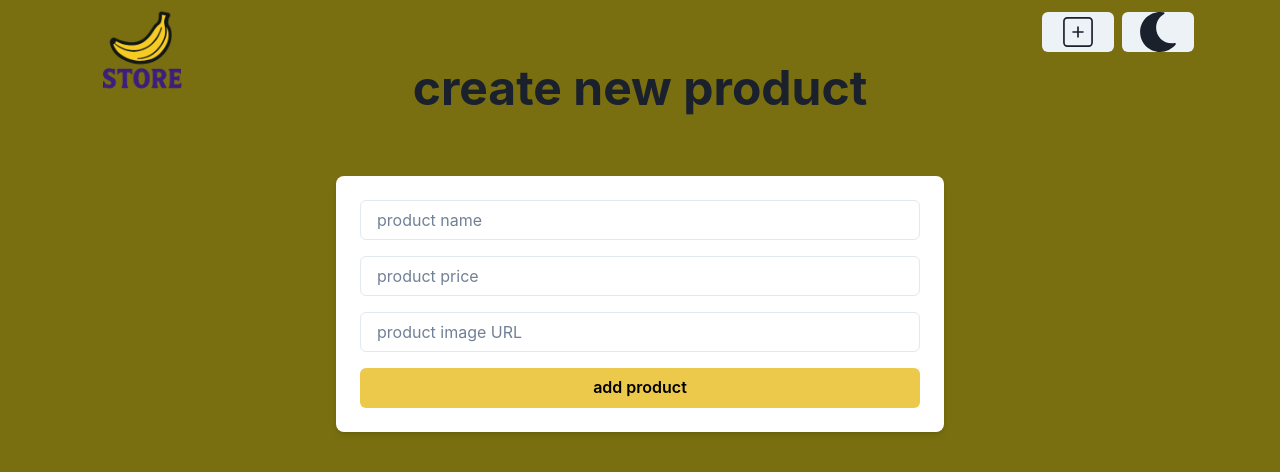
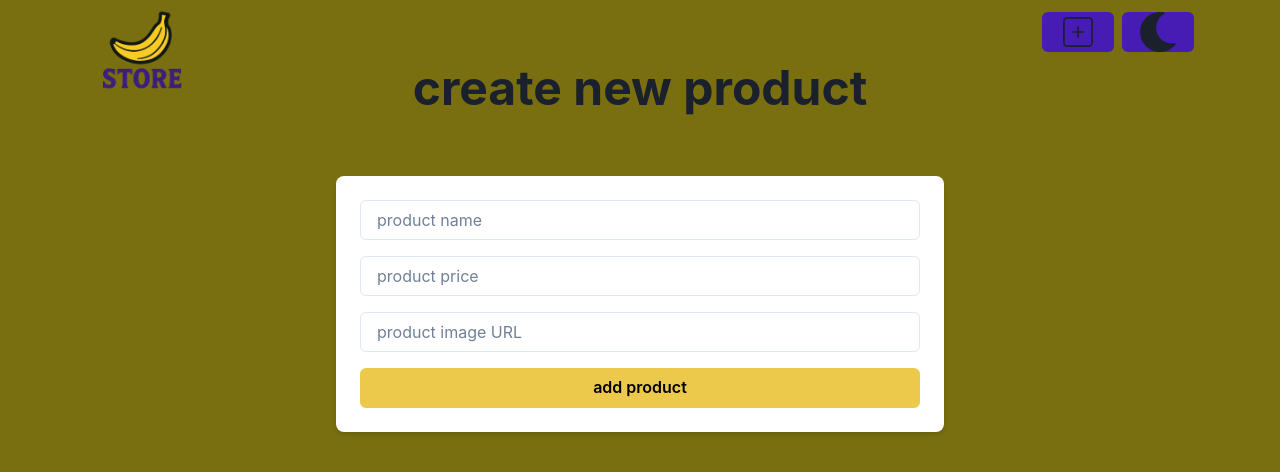
Before and after one commit to raizy21/banana-store, a React (Vite) app in the folder frontend/: page /create in a window 1280 px wide. Shown: the top 472 px of the page. Built offline with nearby package versions, Linux system fonts and the light colour scheme.

Commit message:
[CODE] styling the homepage

```diff
--- a/frontend/src/components/Navbar.jsx
+++ b/frontend/src/components/Navbar.jsx
@@ -26,18 +26,23 @@ const Navbar = () => {
         flexDir={{ base: "column", sm: "row" }}
       >
         <Box boxSize="sm">
-          <Image src={bananaStore} alt="banana store" mt={40} h={28} w={28} />
-          <Link to={"/"}></Link>
+          <Link to={"/"}>
+            <Image src={bananaStore} alt="banana store" mt={40} h={28} w={28} />
+          </Link>
         </Box>
 
         <HStack spacing={2} alignItems={"center"}>
           <Link to={"/create"}>
-            <Button>
+            <Button bg={"#471cb4"} _hover={{ bg: "#39076b" }}>
               <CiSquarePlus size={40} />
             </Button>
           </Link>
 
-          <Button onClick={toggleColorMode}>
+          <Button
+            onClick={toggleColorMode}
+            bg={"#471cb4"}
+            _hover={{ bg: "#39076b" }}
+          >
             {colorMode === "light" ? (
               <FaMoon size={40} />
             ) : (
--- a/frontend/src/pages/HomePage.jsx
+++ b/frontend/src/pages/HomePage.jsx
@@ -1,4 +1,4 @@
-import { Container, VStack, Text, SimpleGrid } from "@chakra-ui/react";
+import { Container, VStack, Text, SimpleGrid, Divider } from "@chakra-ui/react";
 import { useEffect } from "react";
 import { Link } from "react-router-dom";
 import { useProductStore } from "../store/product.js";
@@ -19,9 +19,10 @@ const HomePage = () => {
         <Text
           fontSize={"30"}
           fontWeight={"bold"}
-          bgGradient={"linear(to-r, rgb(71, 28, 180),rgb(57, 7, 107))"}
+          bgGradient={"linear(to-r, #471cb4,#39076b)"}
           bgClip={"text"}
           textAlign={"center"}
+          mt={10}
         >
           current products
         </Text>
@@ -37,14 +38,14 @@ const HomePage = () => {
             fontSize="xl"
             textAlign={"center"}
             fontWeight={"bold"}
-            color={"rgb(71, 28, 180)"}
+            color={"#471cb4"}
           >
             no products found
+            <Divider my={4} bg={"#471cb4"} />
             <Link to={"/create"}>
-              <br />
               <Text
                 as="span"
-                color="rgb(57, 7, 107)"
+                color={"#39076b"}
                 fontSize="xl"
                 _hover={{ textDecoration: "underline" }}
               >
```
